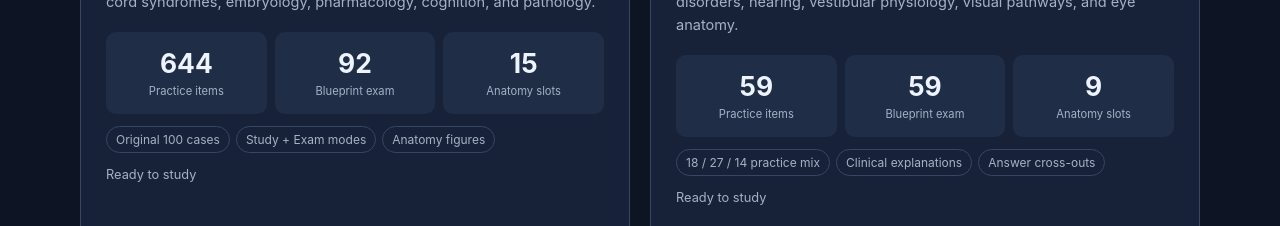
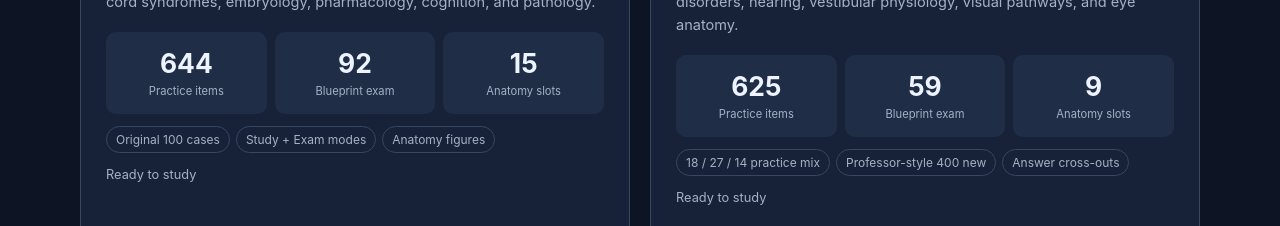
Before and after one commit to michaelspear290-stack/neuroprep-midterm, a plain HTML site: page index.html in a window 1280 px wide. Shown: the part 412-638 px from the top of the page. Drawn offline with Linux system fonts and the light colour scheme.

Commit message:
Update unified NeuroPrep homepage to show 625 Midterm 2 practice questions

```diff
--- a/index.html
+++ b/index.html
@@ -11,7 +11,7 @@
 <section id="overview" class="container"><div class="eyebrow">Your neuro practice exams</div><h1>One website. Both midterms.</h1><p class="lead">Choose your exam and study in the same place. Both modules retain their own questions, personalized practice modes, feedback, bookmarks, and browser-saved progress.</p>
 <div class="cards">
 <article class="card"><div class="eyebrow">Weeks 1–3</div><h2>Midterm 1</h2><p>Neuroanatomy, cranial nerves, ascending and descending tracts, spinal cord syndromes, embryology, pharmacology, cognition, and pathology.</p><div class="stats"><div class="stat"><strong>644</strong><small>Practice items</small></div><div class="stat"><strong>92</strong><small>Blueprint exam</small></div><div class="stat"><strong>15</strong><small>Anatomy slots</small></div></div><div class="pills"><span class="pill">Original 100 cases</span><span class="pill">Study + Exam modes</span><span class="pill">Anatomy figures</span></div><p id="m1status" class="status"></p><button type="button" class="btn" data-view="midterm1">Open Midterm 1 →</button></article>
-<article class="card"><div class="eyebrow">Weeks 4–5</div><h2>Midterm 2</h2><p>Basal ganglia, movement disorders, cerebellum, motor neuron disorders, hearing, vestibular physiology, visual pathways, and eye anatomy.</p><div class="stats"><div class="stat"><strong>59</strong><small>Practice items</small></div><div class="stat"><strong>59</strong><small>Blueprint exam</small></div><div class="stat"><strong>9</strong><small>Anatomy slots</small></div></div><div class="pills"><span class="pill">18 / 27 / 14 practice mix</span><span class="pill">Clinical explanations</span><span class="pill">Answer cross-outs</span></div><p id="m2status" class="status"></p><button type="button" class="btn" data-view="midterm2">Open Midterm 2 →</button></article>
+<article class="card"><div class="eyebrow">Weeks 4–5</div><h2>Midterm 2</h2><p>Basal ganglia, movement disorders, cerebellum, motor neuron disorders, hearing, vestibular physiology, visual pathways, and eye anatomy.</p><div class="stats"><div class="stat"><strong>625</strong><small>Practice items</small></div><div class="stat"><strong>59</strong><small>Blueprint exam</small></div><div class="stat"><strong>9</strong><small>Anatomy slots</small></div></div><div class="pills"><span class="pill">18 / 27 / 14 practice mix</span><span class="pill">Professor-style 400 new</span><span class="pill">Answer cross-outs</span></div><p id="m2status" class="status"></p><button type="button" class="btn" data-view="midterm2">Open Midterm 2 →</button></article>
 </div><div class="note"><strong>Progress preserved:</strong> Both midterms remain on this same GitHub Pages domain, so your existing Midterm 1 local storage is not moved or erased. Midterm 2 uses its own separate saved sessions. All data remains in your browser rather than a cloud account. Questions are independent study materials, not faculty-approved exam items.</div></section>
 <section id="stage" class="stage" aria-label="Practice module"><div class="stagebar"><div class="stagelabel" id="stagelabel">Midterm 1 <span class="sub">• Separate question bank, shared study hub</span></div><div><a class="full" id="full" href="./midterm1.html" target="_blank" rel="noopener">Open in full page ↗</a> <button type="button" class="theme" data-view="home">All exams</button></div></div><iframe id="practice" title="NeuroPrep practice session" loading="eager"></iframe></section>
 </main><footer>NeuroPrep · Independent medical school practice · University of Arizona College of Medicine – Tucson</footer>
```
